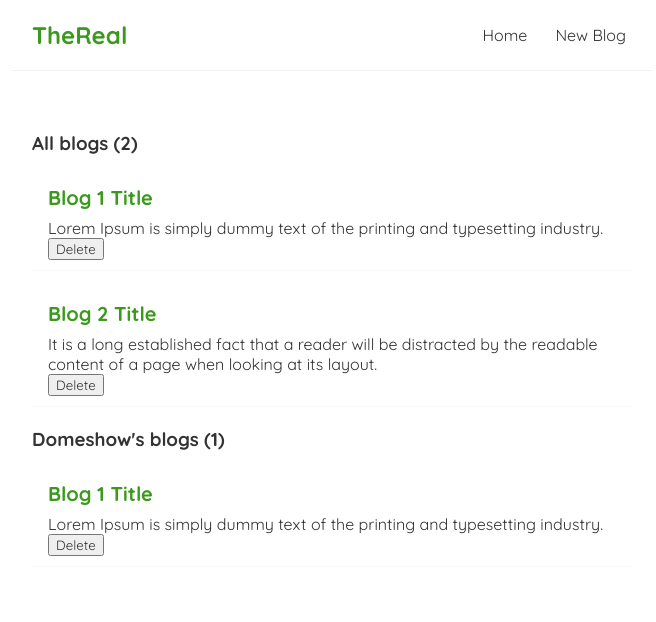
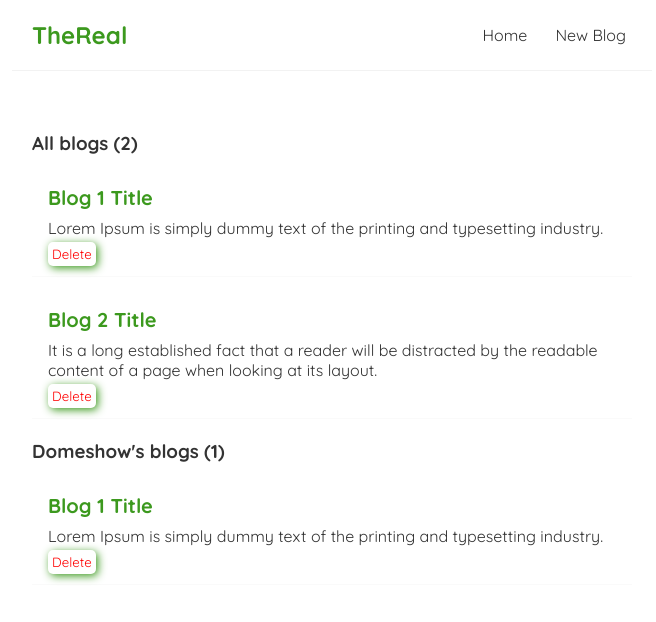
Before and after one commit to Domeshow/react-small-app, a React (Create React App) app: page / in a window 1280 px wide. Shown: the top 622 px of the page, without its empty margins (308-964 px from the left). Built offline with nearby package versions, Linux system fonts and the light colour scheme.

Commit message:
Stylize delete button

```diff
--- a/src/index.css
+++ b/src/index.css
@@ -51,6 +51,18 @@
 .blog-preview a{
   text-decoration: none;
 }
+.blog-preview button{
+  background-color: #ffffff;
+  box-shadow: 2px 2px 8px #3c991e;
+  border-radius: 5px 5px;
+  border: none;
+  color: #ff0000;
+  padding: 4px;
+  margin-top: 4px;
+}
+.blog-preview button:hover{
+  cursor: pointer;
+}
 
 /* blog details page */
 .blog-details h2 {
```
